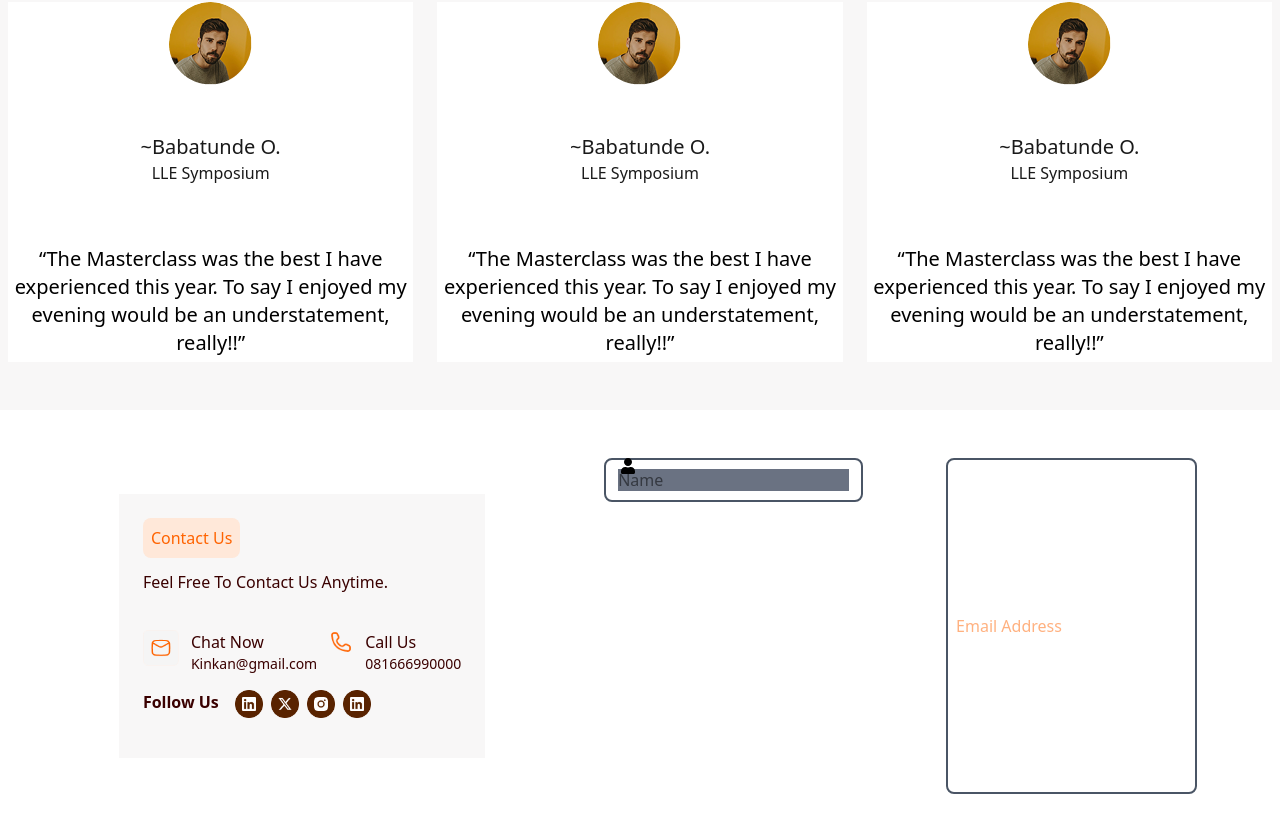
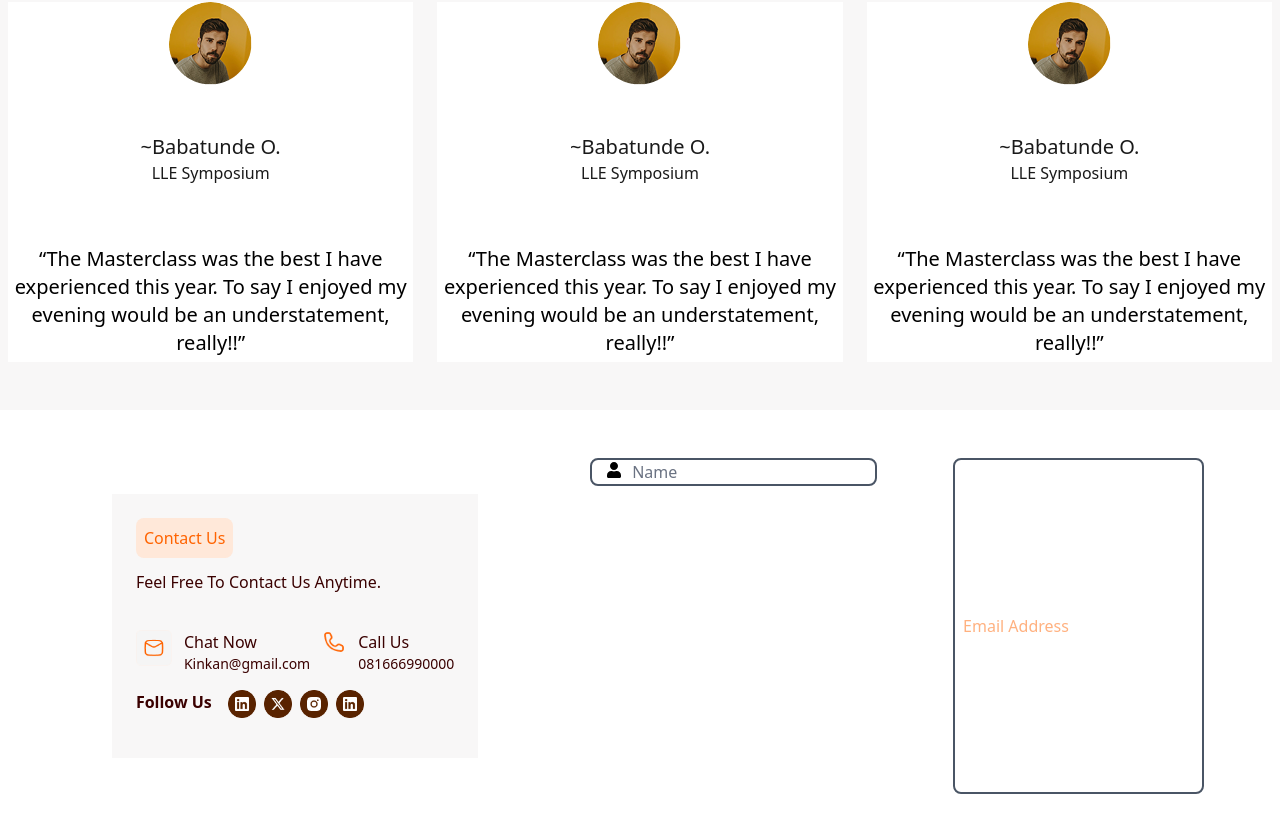
Before and after one commit to Developerfiyin/LLE-website, a React (Vite) app: page / in a window 1280 px wide. Shown: the part 7364-8196 px from the top of the page. Built offline with nearby package versions, Linux system fonts and the light colour scheme.

Commit message:
updated div

```diff
--- a/src/Components/contact.jsx
+++ b/src/Components/contact.jsx
@@ -41,9 +41,9 @@ const contact = () => {
       </div>
 
         <div className=' flex flex-col gap-4 relative focus-within:text-[#ff6300]'>
-          <FaUser className='absolute ml-4' />
+          <FaUser className='absolute ml-4 mt-1' />
           <input type="text" placeholder="Name"
-           className='border-gray-600  outline-orange-900 placeholder:bg-gray-500 px-3 py-2 text-[#ff630] border-2 rounded-lg  ' required  />
+           className='border-gray-600  outline-orange-900 placeholder-gray-500 pr-3 pl-10 border-2 rounded-lg  ' required  />
             </div>
 
            <input type="email" placeholder='Email Address'
```
